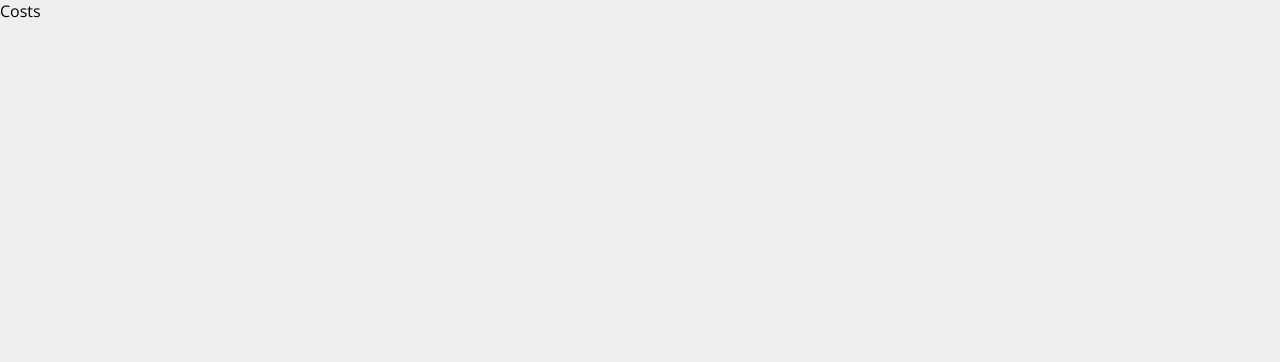
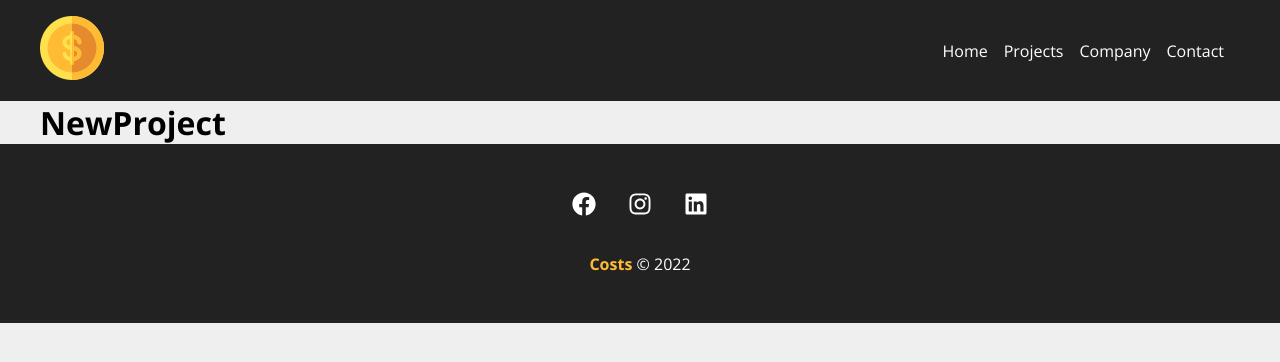
Before and after one commit to yanunes11/ReactTools, a JavaScript app in the folder costs/: page /newproject in a window 1280 px wide. Shown: the top 362 px of the page. Built offline with nearby package versions, Linux system fonts and the light colour scheme; the HTML template or start-up script is replaced by a standard one.

Commit message:
feat: NavBar and Footer

```diff
--- a/costs/src/App.js
+++ b/costs/src/App.js
@@ -1,8 +1,32 @@
+import {BrowserRouter as Router, Route, Routes} from 'react-router-dom';
+// Pages
+import Home from './Components/Pages/Home';
+import Projects from './Components/Pages/Projects';
+import Company from './Components/Pages/Company';
+import Contact from './Components/Pages/Contact';
+import NewProject from './Components/Pages/NewProject';
+
+// Layouts
+import Container from './Components/Layouts/Container';
+import NavBar from './Components/Layouts/NavBar';
+import Footer from './Components/Layouts/Footer';
 
 function App() {
   return (
     <div className="App">
-      <p>Costs</p>
+      <Router>
+        <NavBar/>
+        <Container customClass="min-height">
+          <Routes>
+              <Route path='/' element={<Home/>}/>
+              <Route path='/projects' element={<Projects/>}/>
+              <Route path='/company' element={<Company/>}/>
+              <Route path='/contact' element={<Contact/>}/>
+              <Route path='/newproject' element={<NewProject/>}/>
+          </Routes>
+        </Container>
+      </Router>
+      <Footer/>
     </div>
   );
 }
--- /dev/null
+++ b/costs/src/Components/Layouts/Container.js
@@ -0,0 +1,10 @@
+import styles from './Container.module.css';
+
+function Container(props) {
+    return (
+        <div className={`${styles.container} ${props[styles.customClass]}`}>{props.children}
+        </div>
+    );
+}
+
+export default Container
--- /dev/null
+++ b/costs/src/Components/Layouts/Container.module.css
@@ -0,0 +1,20 @@
+.container {
+    width: 1200px;
+    display: flex;
+    justify-content: space-between;
+    margin: 0 auto;
+    flex-wrap: wrap;
+}
+
+.min-height {
+    min-height: 75%;
+}
+
+.start {
+    justify-content: flex-start;
+}
+
+.column {
+    flex-direction: column;
+    justify-content: flex-start;
+}
--- /dev/null
+++ b/costs/src/Components/Layouts/Footer.js
@@ -0,0 +1,25 @@
+import {FaFacebook, FaInstagram, FaLinkedin} from 'react-icons/fa';
+import styles from './Footer.module.css';
+
+function Footer() {
+    return (
+        <footer className={styles.footer}>
+            <ul className={styles.social_list}>
+                <li>
+                    <FaFacebook/>
+                </li>
+                <li>
+                    <FaInstagram/>
+                </li>
+                <li>
+                    <FaLinkedin/>
+                </li>
+            </ul>
+            <p className={styles.copy_right}>
+                <span>Costs</span> &copy; 2022
+            </p>
+        </footer>
+    );
+}
+
+export default Footer
--- /dev/null
+++ b/costs/src/Components/Layouts/Footer.module.css
@@ -0,0 +1,34 @@
+.footer {
+    background-color: #222;
+    color: #fff;
+    padding: 3em;
+    text-align: center;
+}
+
+.social_list {
+    display: flex;
+    justify-content: center;
+    list-style-type: none;
+}
+
+.social_list li {
+    margin: 0 1em;
+}
+
+.social_list li:hover {
+    color:  #ffbb33;
+}
+
+.social_list svg {
+    font-size:  1.5em;
+    cursor: pointer;
+}
+
+.copy_right {
+    margin-top: 2em;
+}
+
+.copy_right span {
+    font-weight: bold;
+    color: #ffbb33;
+}
--- /dev/null
+++ b/costs/src/Components/Layouts/NavBar.js
@@ -0,0 +1,24 @@
+import { Link } from 'react-router-dom';
+import Container from './Container';
+import styles from './NavBar.module.css';
+import logo from '../../images/costs_logo.png'
+
+function NavBar() {
+    return(
+        <nav className={styles.navbar}>
+            <Container>
+                <Link to="/" >
+                    <img src={logo} alt="Costs"></img>
+                </Link>
+                <ul className={styles.list}>
+                    <li className={styles.item}><Link to="/">Home</Link></li>
+                    <li className={styles.item}><Link to="/projects">Projects</Link></li>
+                    <li className={styles.item}><Link to="/company">Company</Link></li>
+                    <li className={styles.item}><Link to="/contact">Contact</Link></li>
+                </ul>
+            </Container>
+      </nav>
+    );
+}
+
+export default NavBar
--- /dev/null
+++ b/costs/src/Components/Layouts/NavBar.module.css
@@ -0,0 +1,26 @@
+.navbar {
+    display: flex;
+    justify-content: space-between;
+    background-color: #222;
+    padding: 1em;
+}
+
+.list {
+    display: flex;
+    list-style: none;
+    align-items: center;
+}
+
+.item {
+    margin-right: 1em;
+}
+
+.item a {
+    color: #fff;
+    text-decoration: none;
+
+}
+
+.item a:hover {
+    color: #ffbb33;
+}
--- /dev/null
+++ b/costs/src/Components/Pages/Company.js
@@ -0,0 +1,9 @@
+function Company() {
+    return (
+        <h1>
+            Company
+        </h1>
+    );
+}
+
+export default Company
--- /dev/null
+++ b/costs/src/Components/Pages/Contact.js
@@ -0,0 +1,9 @@
+function Contact() {
+    return (
+        <h1>
+            Contact
+        </h1>
+    );
+}
+
+export default Contact
--- /dev/null
+++ b/costs/src/Components/Pages/Home.js
@@ -0,0 +1,9 @@
+function Home() {
+    return (
+        <h1>
+            Home
+        </h1>
+    );
+}
+
+export default Home
--- /dev/null
+++ b/costs/src/Components/Pages/NewProject.js
@@ -0,0 +1,9 @@
+function NewProject() {
+    return (
+        <h1>
+            NewProject
+        </h1>
+    );
+}
+
+export default NewProject
--- /dev/null
+++ b/costs/src/Components/Pages/Projects.js
@@ -0,0 +1,9 @@
+function Projects() {
+    return (
+        <h1>
+            Projects
+        </h1>
+    );
+}
+
+export default Projects
```
